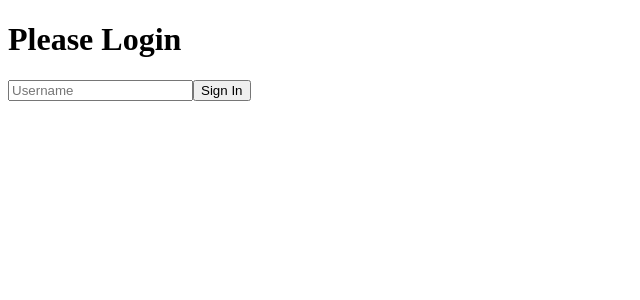
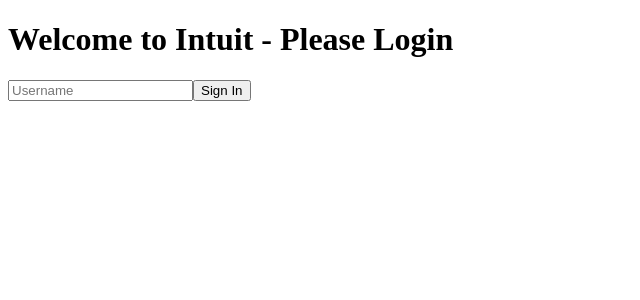
Before and after one commit to mmurenz1/internship-prep, a React (Create React App) app in the folder my-app/: page / in a window 1280 px wide. Shown: the top 300 px of the page, without its empty margins (0-640 px from the left). Built offline with nearby package versions, Linux system fonts and the light colour scheme.

Commit message:
feat: update welcome message

```diff
--- a/my-app/src/App.tsx
+++ b/my-app/src/App.tsx
@@ -20,7 +20,7 @@
     <div>
       {!isLoggedIn ? (
         <div>
-          <h1>Please Login</h1>
+          <h1>Welcome to Intuit - Please Login</h1>
           <input
             placeholder="Username"
             value={username}
```
